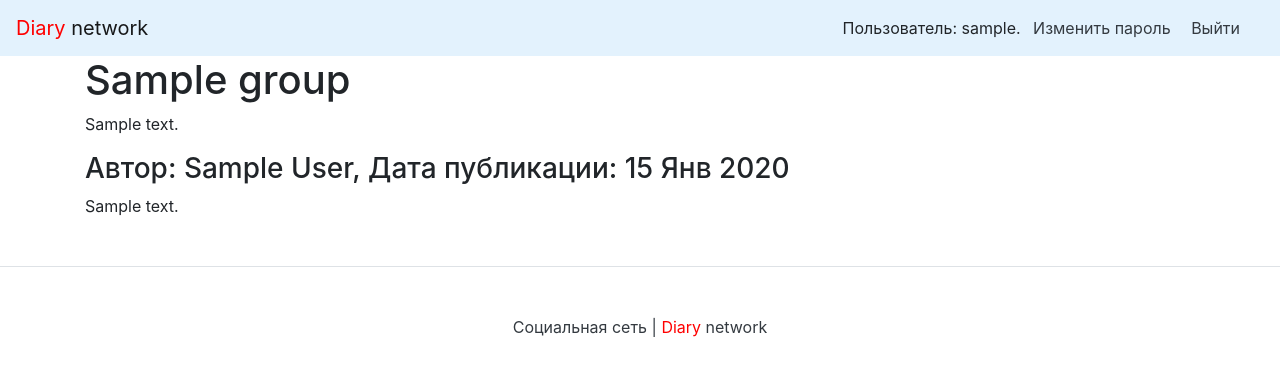
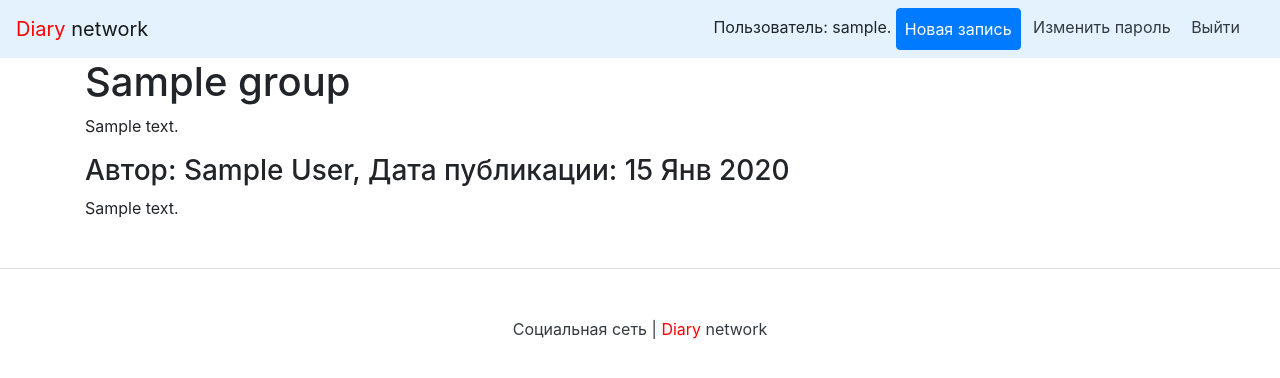
Before and after one commit to tunsmm/diary_network, a Django app: a page that uses diary_network/templates/nav.html in a window 1280 px wide. Shown: the top 378 px of the page. Run offline with Django 3.2, Linux system fonts and the light colour scheme; a user stored in the database is signed in; tables that the repository leaves empty hold one stand-in row (values such as "Sample post"); some libraries are stand-ins or nearby versions.

Commit message:
Change url for new post

```diff
--- a/diary_network/templates/nav.html
+++ b/diary_network/templates/nav.html
@@ -3,6 +3,7 @@
     <nav class="my-2 my-md-0 mr-md-3">
         {% if user.is_authenticated %}
         Пользователь: {{ user.username }}.
+        <a class="p-2 btn btn-primary" href="{% url 'new_post' %}">Новая запись</a>
         <a class="p-2 text-dark" href="{% url 'password_change' %}">Изменить пароль</a>
         <a class="p-2 text-dark" href="{% url 'logout' %}">Выйти</a>
         {% else %}
```
